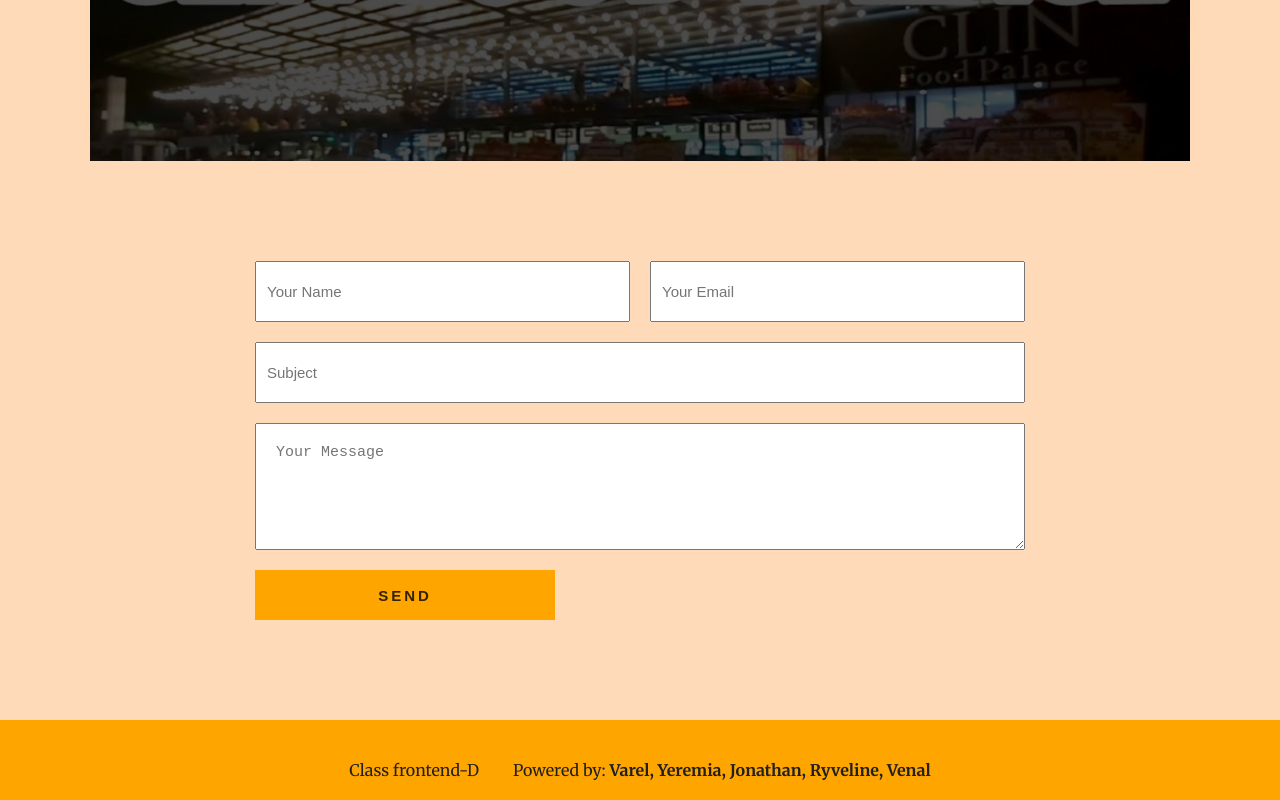
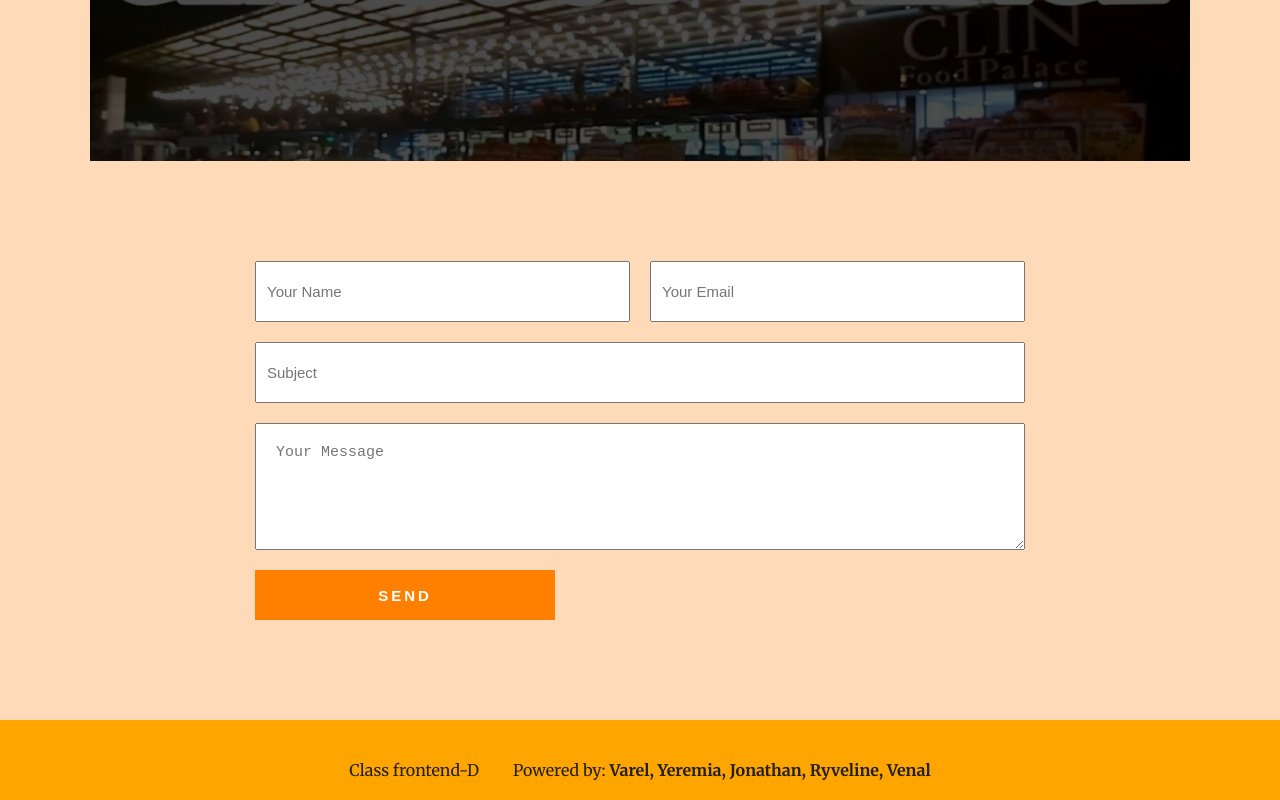
Before and after one commit to venalukstudent/finalfrontend, a React (Create React App) app: page /contact in a window 1280 px wide. Shown: the part 335-1135 px from the top of the page. Built offline with nearby package versions, Linux system fonts and the light colour scheme; the HTML template or start-up script is replaced by a standard one.

Commit message:
adding hover in send button

```diff
--- a/src/components/Contacts/Contact.css
+++ b/src/components/Contacts/Contact.css
@@ -89,3 +89,18 @@ form textarea {
     grid-template-columns: 1fr;
   }
 }
+
+.btn {
+  background-color: #ff8000;
+  color: white;
+  border: none;
+  padding: 10px 20px;
+  cursor: pointer;
+  transition: all 0.3s ease;
+}
+
+.btn:hover {
+  background-color: #ff6347;
+  transform: scale(1.05);
+  box-shadow: 0 4px 6px rgba(0, 0, 0, 0.1);
+}
```
